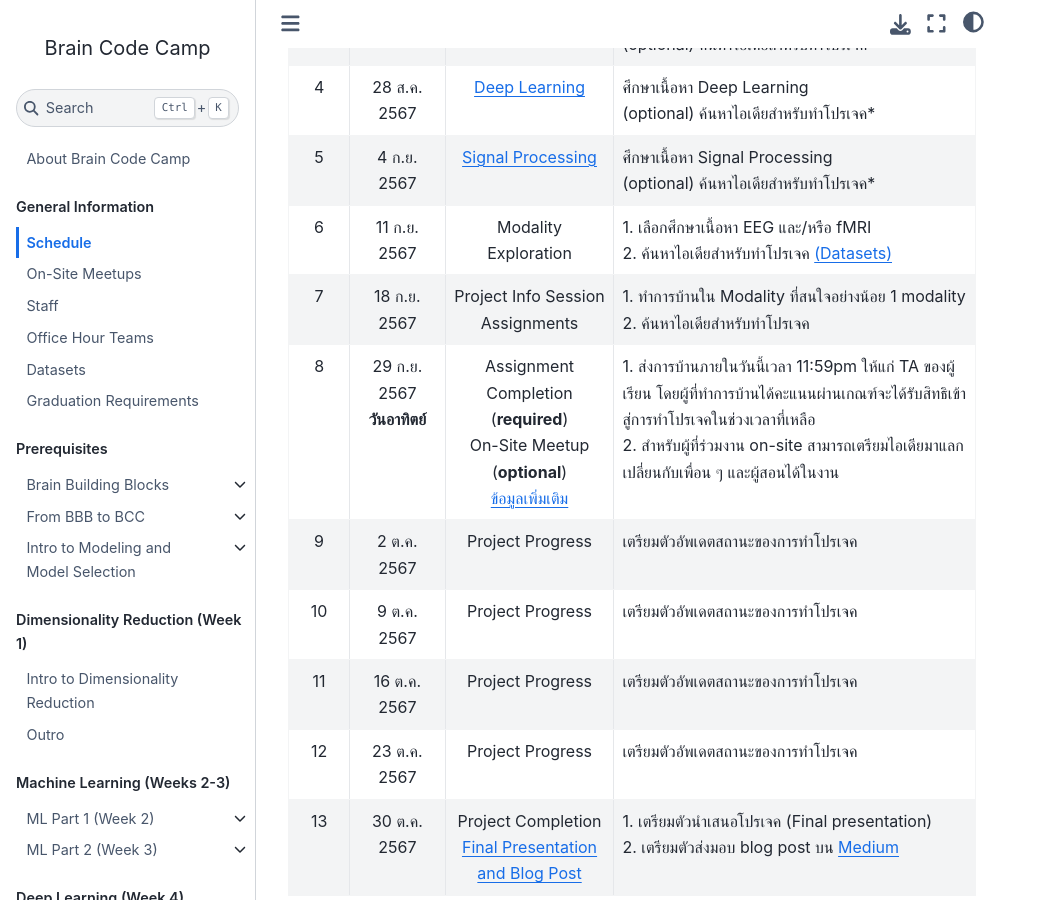
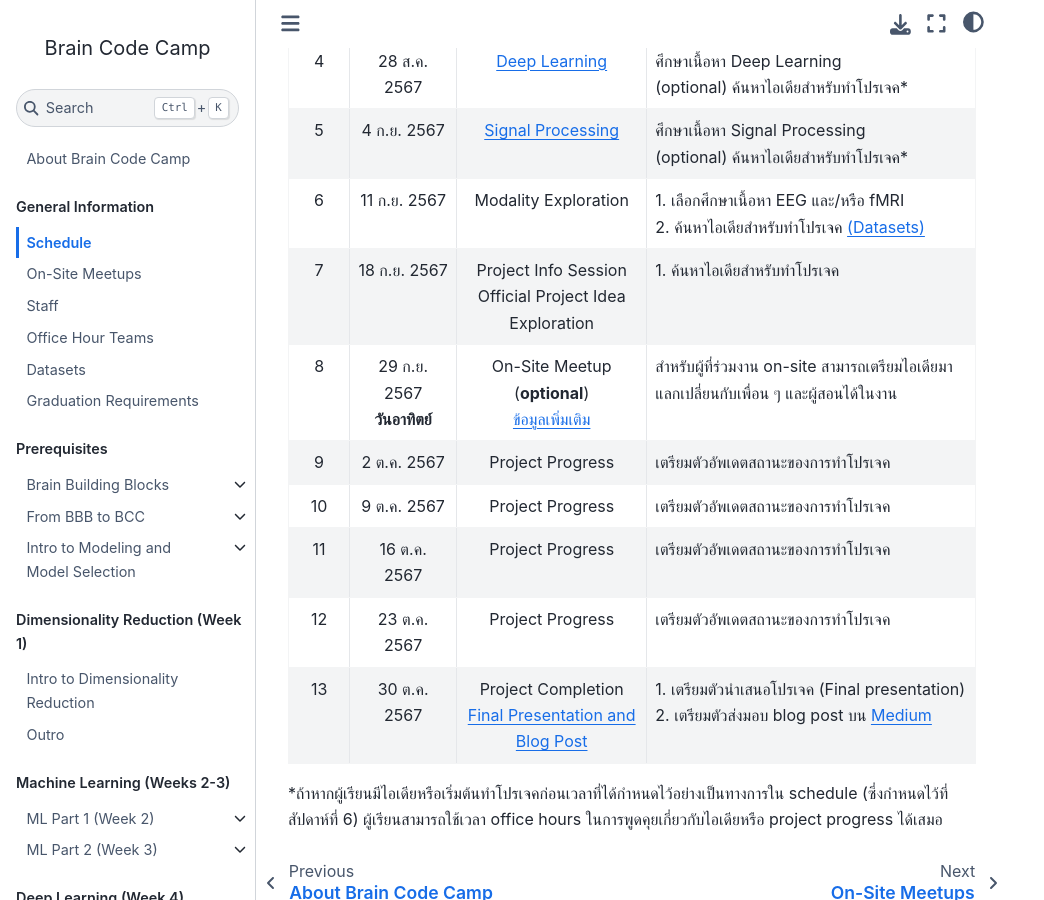
Before and after one commit to braincodecamp/brainCodeCamp2024, a Jupyter Book: the page built from GeneralInfo/schedule.md, in a window 1280 px wide and 900 px high, scrolled down 761 px. Shown: the whole window, without its empty margins (0-1044 px from the left). Built offline with Jupyter Book 1.0.4 settings and Sphinx 7.4.7 and the Sphinx Book theme 1.1.4, drawn with Linux system fonts in a browser that asks for light colours; pages that are not in the unit, such as notebooks, are missing from menus.

Commit message:
Add fMRI content

```diff
--- a/GeneralInfo/schedule.md
+++ b/GeneralInfo/schedule.md
@@ -11,20 +11,20 @@
 
 2. **Office Hours (OH)**
 
-| Week | Office Hour <br> (19.00-20.30 น.) |                                                                  กิจกรรม                                                                  | การเตรียมตัว                                                                                                                                                                                                                                    |
-| :--: | :-------------------------------: | :---------------------------------------------------------------------------------------------------------------------------------------: | :---------------------------------------------------------------------------------------------------------------------------------------------------------------------------------------------------------------------------------------------- |
-|  1   |            7 ส.ค. 2567            |                           [Dimensionality Reduction](/Fundamentals/DimensionalityReduction/dim_reduct_intro.md)                           | 1. ทบทวนเนื้อหา Prerequisites <br> 2. ศึกษาเนื้อหา Dimensionality Reduction                                                                                                                                                                     |
-|  2   |           14 ส.ค. 2567            |                                   [Machine Learning 1](/Fundamentals/MachineLearning/ml_part1_intro.md)                                   | ศึกษาเนื้อหาส่วนที่ 1 ของบทเรียน Machine Learning (ML Part 1) <br> (optional) ค้นหาไอเดียสำหรับทำโปรเจค\*                                                                                                                                       |
-|  3   |           21 ส.ค. 2567            |                                   [Machine Learning 2](/Fundamentals/MachineLearning/ml_part2_intro.md)                                   | ศึกษาเนื้อหาส่วนที่ 2 ของบทเรียน Machine Learning (ML Part 2) <br> (optional) ค้นหาไอเดียสำหรับทำโปรเจค\*                                                                                                                                       |
-|  4   |           28 ส.ค. 2567            |                                    [Deep Learning](/Fundamentals/DeepLearning/deep_learning_intro.md)                                     | ศึกษาเนื้อหา Deep Learning <br> (optional) ค้นหาไอเดียสำหรับทำโปรเจค\*                                                                                                                                                                          |
-|  5   |            4 ก.ย. 2567            |                              [Signal Processing](/Fundamentals/SignalProcessing/signal_processing_intro.md)                               | ศึกษาเนื้อหา Signal Processing <br> (optional) ค้นหาไอเดียสำหรับทำโปรเจค\*                                                                                                                                                                      |
-|  6   |           11 ก.ย. 2567            |                                                           Modality Exploration                                                            | 1. เลือกศึกษาเนื้อหา EEG และ/หรือ fMRI <br> 2. ค้นหาไอเดียสำหรับทำโปรเจค [(Datasets)](/GeneralInfo/datasets.md)                                                                                                                                 |
-|  7   |           18 ก.ย. 2567            |                                                   Project Info Session <br> Assignments                                                   | 1. ทำการบ้านใน Modality ที่สนใจอย่างน้อย 1 modality <br> 2. ค้นหาไอเดียสำหรับทำโปรเจค                                                                                                                                                           |
-|  8   | 29 ก.ย. 2567 <br> **วันอาทิตย์**  | Assignment Completion <br> (**required**) <br> On-Site Meetup <br> (**optional**) <br> [ข้อมูลเพิ่มเติม](/GeneralInfo/on-site-meetups.md) | 1. ส่งการบ้านภายในวันนี้เวลา 11:59pm ให้แก่ TA ของผู้เรียน โดยผู้ที่ทำการบ้านได้คะแนนผ่านเกณฑ์จะได้รับสิทธิเข้าสู่การทำโปรเจคในช่วงเวลาที่เหลือ <br> 2. สำหรับผู้ที่ร่วมงาน on-site สามารถเตรียมไอเดียมาแลกเปลี่ยนกับเพื่อน ๆ และผู้สอนได้ในงาน |
-|  9   |            2 ต.ค. 2567            |                                                             Project Progress                                                              | เตรียมตัวอัพเดตสถานะของการทำโปรเจค                                                                                                                                                                                                              |
-|  10  |            9 ต.ค. 2567            |                                                             Project Progress                                                              | เตรียมตัวอัพเดตสถานะของการทำโปรเจค                                                                                                                                                                                                              |
-|  11  |           16 ต.ค. 2567            |                                                             Project Progress                                                              | เตรียมตัวอัพเดตสถานะของการทำโปรเจค                                                                                                                                                                                                              |
-|  12  |           23 ต.ค. 2567            |                                                             Project Progress                                                              | เตรียมตัวอัพเดตสถานะของการทำโปรเจค                                                                                                                                                                                                              |
-|  13  |           30 ต.ค. 2567            |                    Project Completion <br> [Final Presentation and Blog Post](/GeneralInfo/graduation_requirements.md)                    | 1. เตรียมตัวนำเสนอโปรเจค (Final presentation) <br> 2. เตรียมตัวส่งมอบ blog post บน [Medium](https://medium.com/)                                                                                                                                |
+| Week | Office Hour <br> (19.00-20.30 น.) |                                               กิจกรรม                                               | การเตรียมตัว                                                                                                     |
+| :--: | :-------------------------------: | :-------------------------------------------------------------------------------------------------: | :--------------------------------------------------------------------------------------------------------------- |
+|  1   |            7 ส.ค. 2567            |        [Dimensionality Reduction](/Fundamentals/DimensionalityReduction/dim_reduct_intro.md)        | 1. ทบทวนเนื้อหา Prerequisites <br> 2. ศึกษาเนื้อหา Dimensionality Reduction                                      |
+|  2   |           14 ส.ค. 2567            |                [Machine Learning 1](/Fundamentals/MachineLearning/ml_part1_intro.md)                | ศึกษาเนื้อหาส่วนที่ 1 ของบทเรียน Machine Learning (ML Part 1) <br> (optional) ค้นหาไอเดียสำหรับทำโปรเจค\*        |
+|  3   |           21 ส.ค. 2567            |                [Machine Learning 2](/Fundamentals/MachineLearning/ml_part2_intro.md)                | ศึกษาเนื้อหาส่วนที่ 2 ของบทเรียน Machine Learning (ML Part 2) <br> (optional) ค้นหาไอเดียสำหรับทำโปรเจค\*        |
+|  4   |           28 ส.ค. 2567            |                 [Deep Learning](/Fundamentals/DeepLearning/deep_learning_intro.md)                  | ศึกษาเนื้อหา Deep Learning <br> (optional) ค้นหาไอเดียสำหรับทำโปรเจค\*                                           |
+|  5   |            4 ก.ย. 2567            |           [Signal Processing](/Fundamentals/SignalProcessing/signal_processing_intro.md)            | ศึกษาเนื้อหา Signal Processing <br> (optional) ค้นหาไอเดียสำหรับทำโปรเจค\*                                       |
+|  6   |           11 ก.ย. 2567            |                                        Modality Exploration                                         | 1. เลือกศึกษาเนื้อหา EEG และ/หรือ fMRI <br> 2. ค้นหาไอเดียสำหรับทำโปรเจค [(Datasets)](/GeneralInfo/datasets.md)  |
+|  7   |           18 ก.ย. 2567            |                     Project Info Session <br> Official Project Idea Exploration                     | 1. ค้นหาไอเดียสำหรับทำโปรเจค                                                                                     |
+|  8   | 29 ก.ย. 2567 <br> **วันอาทิตย์**  |     On-Site Meetup <br> (**optional**) <br> [ข้อมูลเพิ่มเติม](/GeneralInfo/on-site-meetups.md)      | สำหรับผู้ที่ร่วมงาน on-site สามารถเตรียมไอเดียมาแลกเปลี่ยนกับเพื่อน ๆ และผู้สอนได้ในงาน                          |
+|  9   |            2 ต.ค. 2567            |                                          Project Progress                                           | เตรียมตัวอัพเดตสถานะของการทำโปรเจค                                                                               |
+|  10  |            9 ต.ค. 2567            |                                          Project Progress                                           | เตรียมตัวอัพเดตสถานะของการทำโปรเจค                                                                               |
+|  11  |           16 ต.ค. 2567            |                                          Project Progress                                           | เตรียมตัวอัพเดตสถานะของการทำโปรเจค                                                                               |
+|  12  |           23 ต.ค. 2567            |                                          Project Progress                                           | เตรียมตัวอัพเดตสถานะของการทำโปรเจค                                                                               |
+|  13  |           30 ต.ค. 2567            | Project Completion <br> [Final Presentation and Blog Post](/GeneralInfo/graduation_requirements.md) | 1. เตรียมตัวนำเสนอโปรเจค (Final presentation) <br> 2. เตรียมตัวส่งมอบ blog post บน [Medium](https://medium.com/) |
 
 \*ถ้าหากผู้เรียนมีไอเดียหรือเริ่มต้นทำโปรเจคก่อนเวลาที่ได้กำหนดไว้อย่างเป็นทางการใน schedule (ซึ่งกำหนดไว้ที่สัปดาห์ที่ 6) ผู้เรียนสามารถใช้เวลา office hours ในการพูดคุยเกี่ยวกับไอเดียหรือ project progress ได้เสมอ
--- a/_toc.yml
+++ b/_toc.yml
@@ -135,6 +135,8 @@
           - file: ModalityExploration/EEG/EEG_preprocessing_analysis
       - file: ModalityExploration/fMRI/fMRI
         title: fMRI
+        sections:
+          - file: ModalityExploration/fMRI/fMRI_preprocessing
 
   - caption: Applications (Weeks 9-13)
     chapters:
```
Also changed, not shown: 1 other file.
